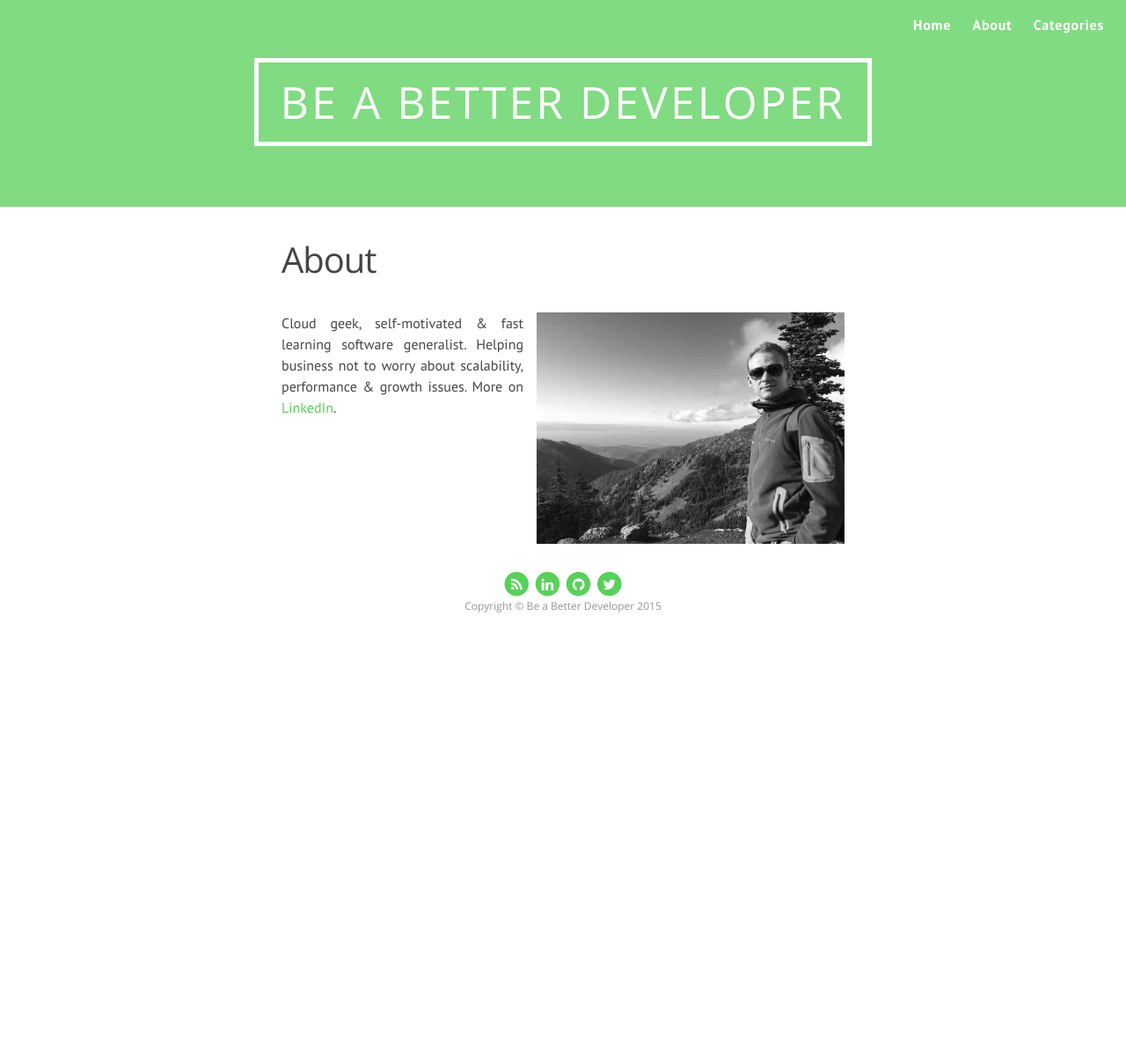
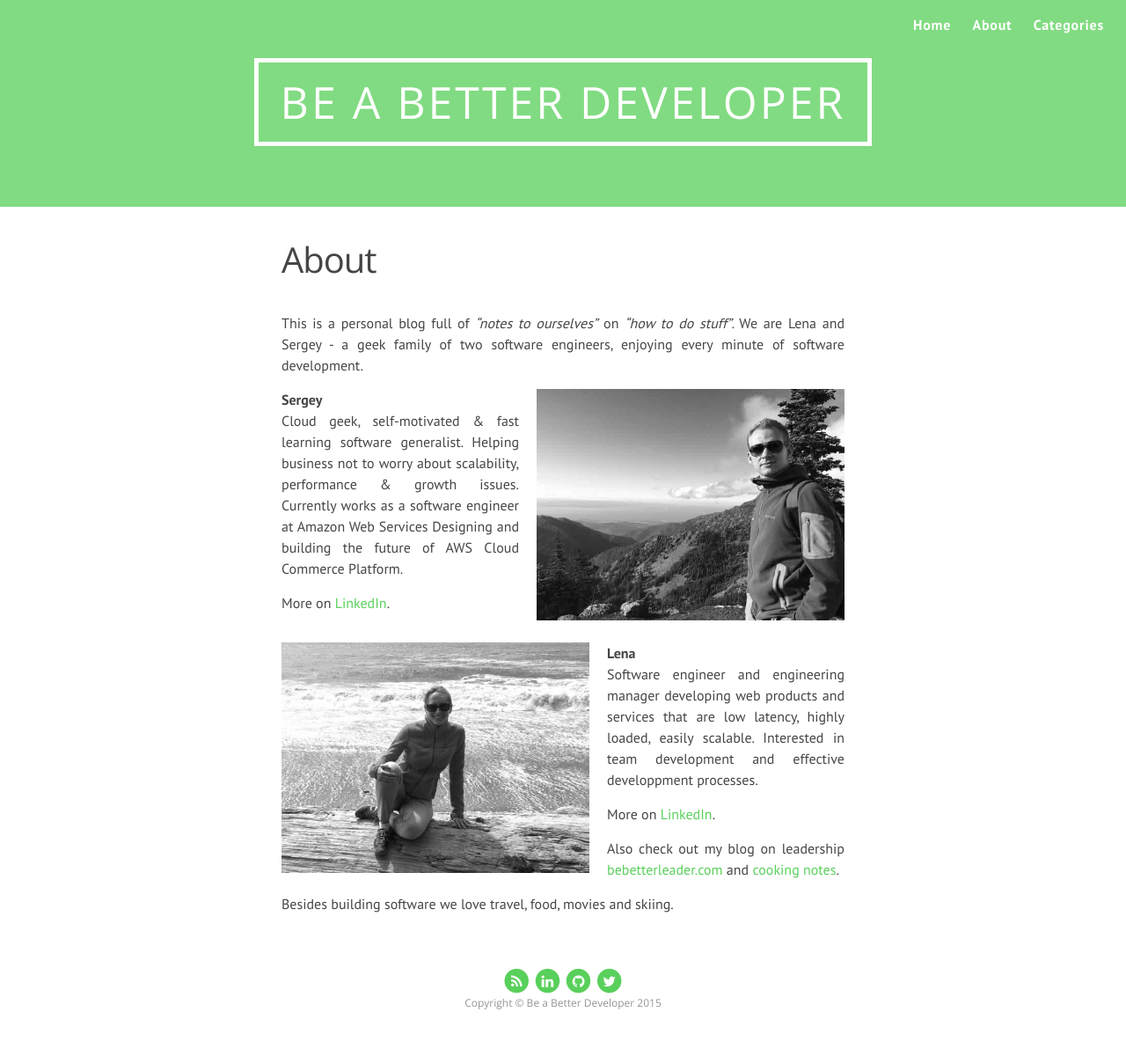
Before and after one commit to JelenaBarinova/BeBetterDeveloper, a Jekyll site: the page built from about.md, in a window 1280 px wide. Shown: the whole page at 88% size. Built offline with Jekyll 4.4.1, drawn with Linux system fonts in a browser that asks for light colours; nearby versions of some CDN libraries; before the commit the page ends 900 px from its top, so only the background shows below that.

Commit message:
About updated

```diff
--- a/about.md
+++ b/about.md
@@ -3,5 +3,25 @@ layout: page
 title: About
 permalink: /about/
 ---
-<img src="{{ site.baseurl }}/img/sergey.jpg" alt="Sergey" style="float:right; margin-left: 15px; width:350px" />
-Cloud geek, self-motivated & fast learning software generalist. Helping business not to worry about scalability, performance & growth issues. More on [LinkedIn](http://www.linkedin.com/in/sergejus).
+This is a personal blog full of _"notes to ourselves"_ on _"how to do stuff"_. We are Lena and Sergey - a geek family of two software engineers, enjoying every minute of software development.
+
+<img src="{{ site.baseurl }}/img/sergey.jpg" alt="Sergey" style="float:right; margin-left: 20px; margin-bottom: 25px; width:350px" />
+
+#### Sergey
+Cloud geek, self-motivated & fast learning software generalist. Helping business not to worry about scalability, performance & growth issues. Currently works as a software engineer at Amazon Web Services Designing and building the future of AWS Cloud Commerce Platform.
+
+More on [LinkedIn](http://www.linkedin.com/in/sergejus).
+
+
+
+<img src="{{ site.baseurl }}/img/lena.jpg" alt="Lena" style="float:left; margin-right: 20px; width:350px" />
+
+#### Lena
+Software engineer and engineering manager developing web products and services that are low latency, highly loaded, easily scalable. Interested in team development and effective developpment processes.
+
+More on [LinkedIn](https://www.linkedin.com/in/jelenabarinova).
+
+Also check out my blog on leadership [bebetterleader.com](http://bebetterleader.com) and [cooking notes](http://lenacooking.com).
+
+
+Besides building software we love travel, food, movies and skiing.
```
Also changed, not shown: img/lena.jpg (added).
